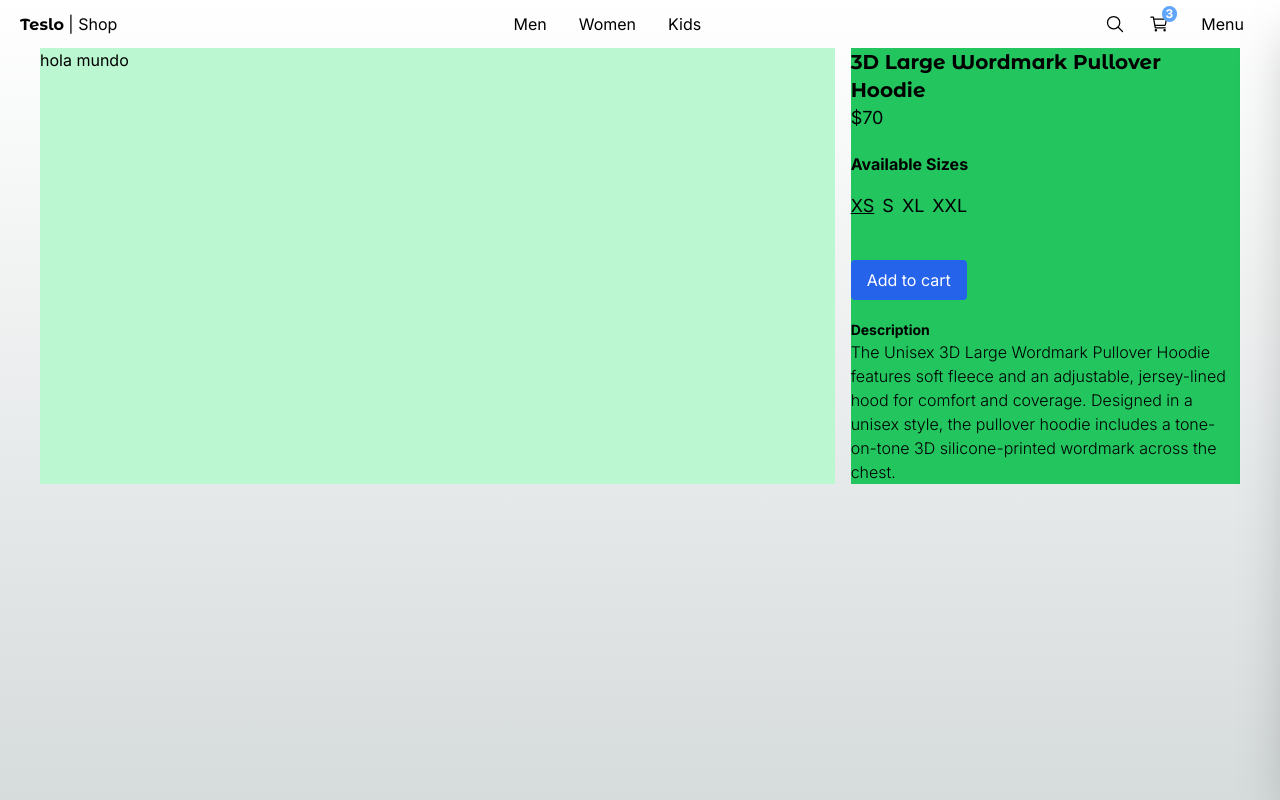
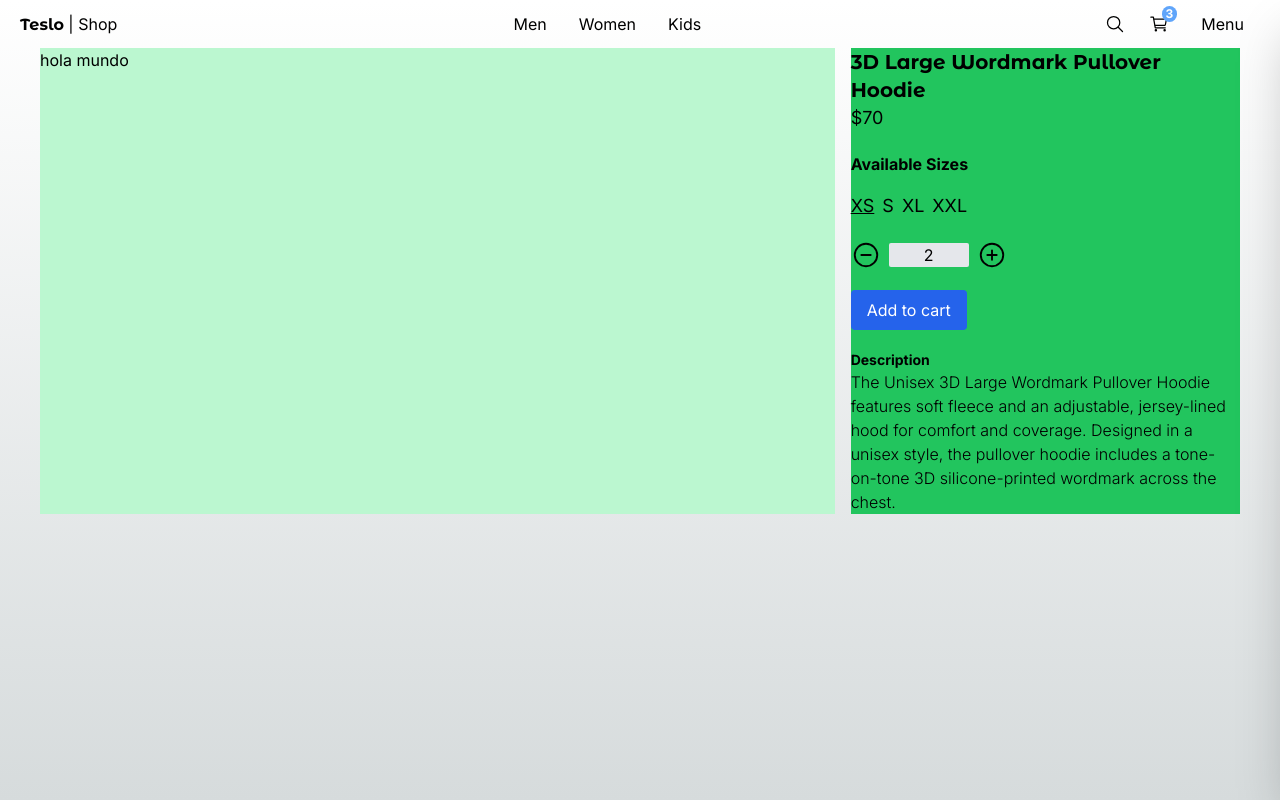
Before and after one commit to Carloslt5/next-course, a Next.js app in the folder 04-teslo-shop/: page /product/3d_large_wordmark_pullover_hoodie in a window 1280 px wide. Built offline with nearby package versions, Linux system fonts and the light colour scheme.

Commit message:
🔨 task: add QuantitySelector in product details

```diff
--- a/04-teslo-shop/src/app/(shop)/product/[slug]/page.tsx
+++ b/04-teslo-shop/src/app/(shop)/product/[slug]/page.tsx
@@ -1,3 +1,4 @@
+import { QuantitySelector } from "@/components/product/QuantitySelector";
 import { SizeSelector } from "@/components/product/SizeSelector";
 import { titleFont } from "@/config/fonts";
 import { initialData } from "@/seed/seed";
@@ -25,6 +26,7 @@
         <p className="text-lg mb-5">${product.price}</p>
 
         <SizeSelector selectedSize={product.sizes[0]} availableSizes={product.sizes} />
+        <QuantitySelector quantity={2} />
 
         <button className="btn-primary my-5">Add to cart</button>
         <h1 className="font-bold text-sm">Description</h1>
--- /dev/null
+++ b/04-teslo-shop/src/components/product/QuantitySelector.tsx
@@ -0,0 +1,28 @@
+"use client";
+import { useState } from "react";
+import { IoAddCircleOutline, IoRemoveCircleOutline } from "react-icons/io5";
+
+type QuantitySelectorProps = {
+  quantity: number;
+};
+
+export const QuantitySelector = ({ quantity }: QuantitySelectorProps) => {
+  const [count, setCount] = useState(quantity);
+
+  const onQuantityChanged = (value: number) => {
+    if (count + value < 1) return;
+    setCount(count + value);
+  };
+
+  return (
+    <div className="flex items-center">
+      <button onClick={() => onQuantityChanged(-1)}>
+        <IoRemoveCircleOutline size={30} />
+      </button>
+      <span className="w-20 mx-2 px-5 bg-gray-200 text-center rounded-sm">{count}</span>
+      <button onClick={() => onQuantityChanged(+1)}>
+        <IoAddCircleOutline size={30} />
+      </button>
+    </div>
+  );
+};
```
